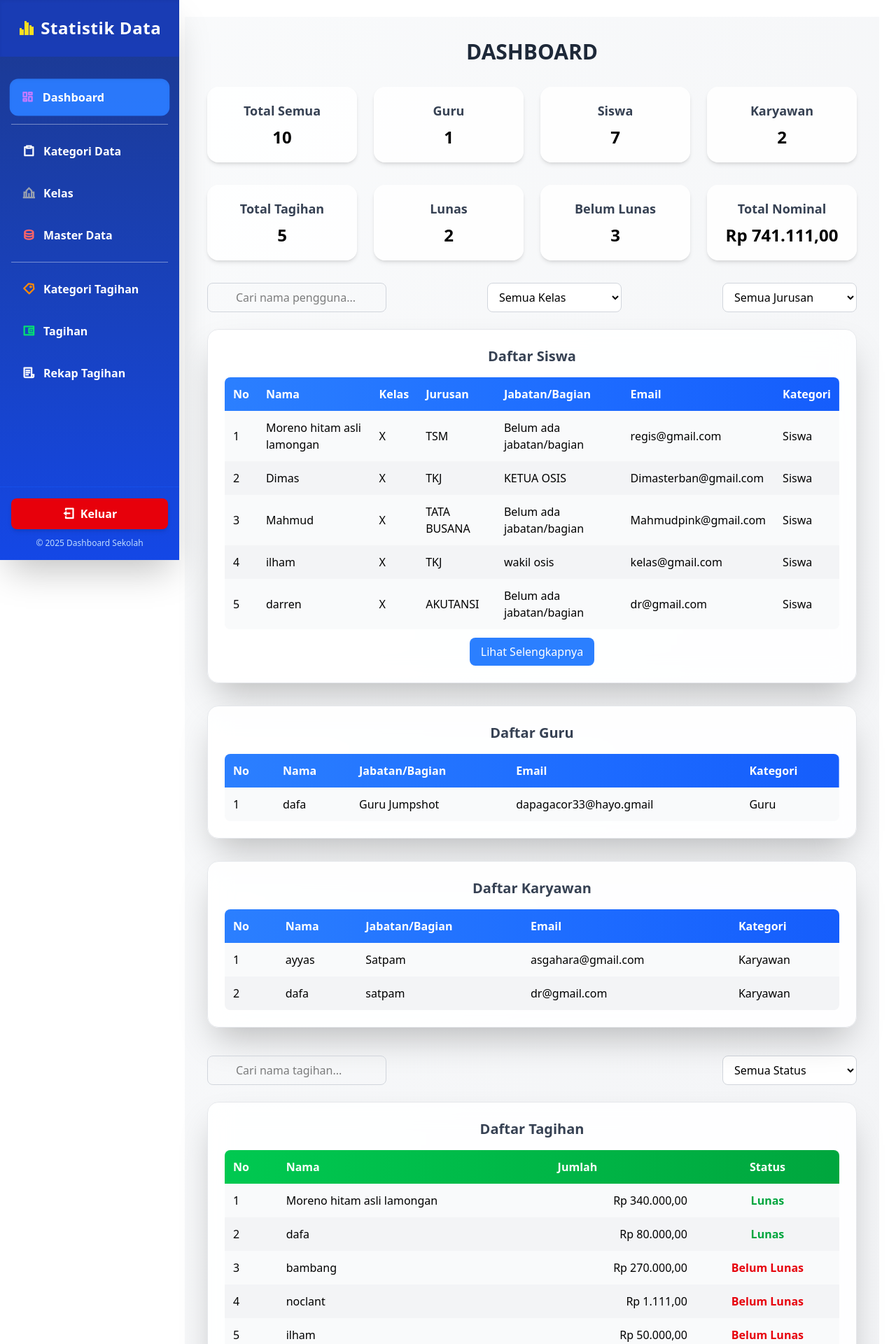
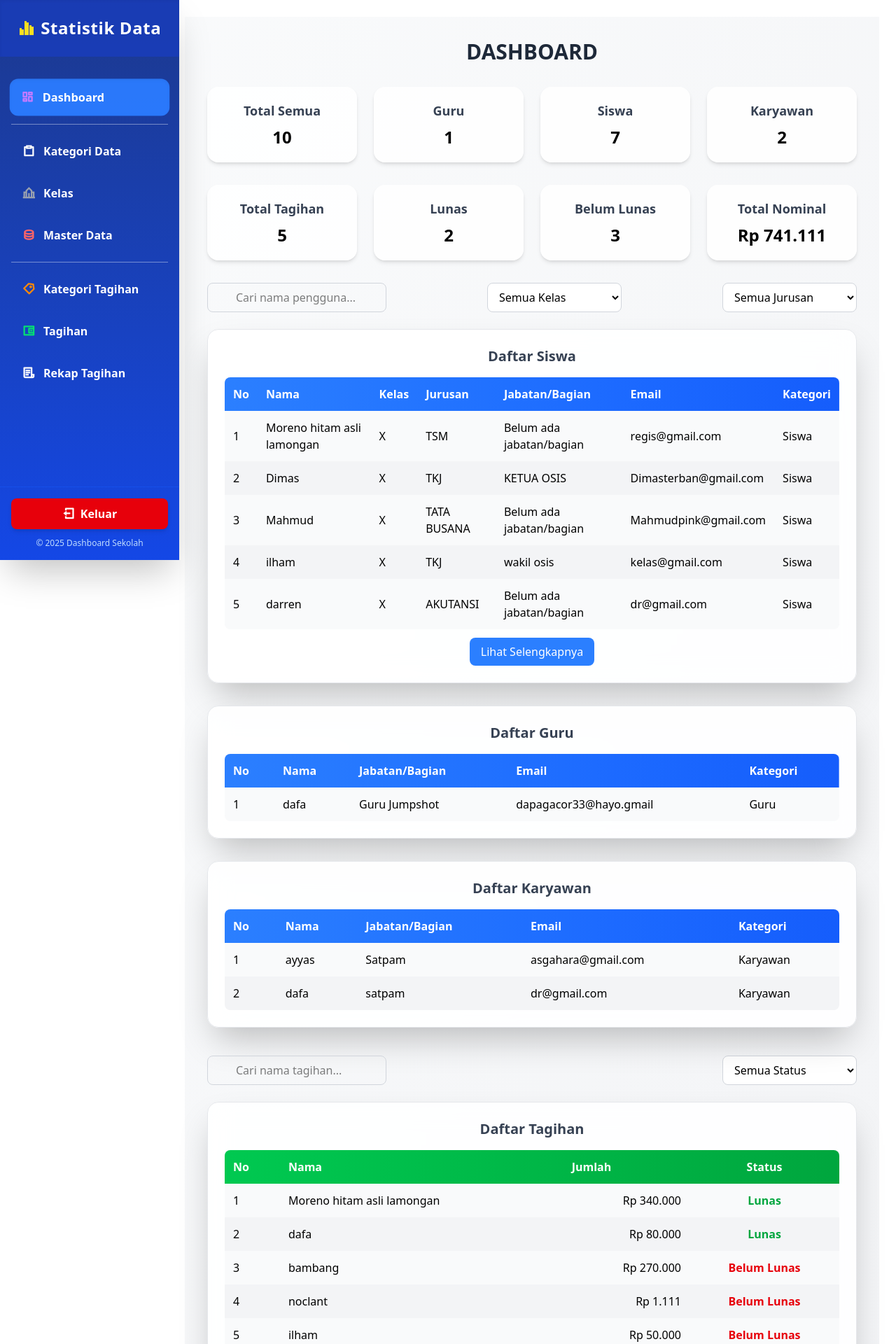
Before and after one commit to andrescrenshot/Kelompok-1, a React (Vite) app: page /Dasboard in a window 1280 px wide. Shown: the top 1920 px of the page at 70% size. Built offline with nearby package versions, Linux system fonts and the light colour scheme; data requests are answered from the project's data file.

Commit message:
Kelompok 1

```diff
--- a/src/component/Dasboard.jsx
+++ b/src/component/Dasboard.jsx
@@ -9,14 +9,12 @@ const Dashboard = () => {
   const [search, setSearch] = useState("");
   const [visible, setVisible] = useState(false);
 
-  // SHOW ALL TABEL
   const [showAll, setShowAll] = useState({
     Siswa: false,
     Guru: false,
     Karyawan: false,
   });
 
-  // FILTER TAGIHAN
   const [searchTagihan, setSearchTagihan] = useState("");
   const [filterStatus, setFilterStatus] = useState("Semua");
 
@@ -37,7 +35,12 @@ const Dashboard = () => {
   const fetchTagihan = async () => {
     try {
       const res = await axios.get(API_TAGIHAN);
-      setTagihan(res.data || []);
+      // Pastikan semua jumlah dibulatkan
+      const cleanData = res.data.map((t) => ({
+        ...t,
+        jumlah: Math.round(t.jumlah || 0),
+      }));
+      setTagihan(cleanData);
     } catch (err) {
       console.error("Gagal ambil data tagihan:", err);
     }
@@ -50,35 +53,21 @@ const Dashboard = () => {
   }, []);
 
   // Statistik Pengguna
-  const totalGuru = data.filter(
-    (d) => (d.kategori || "").trim() === "Guru"
-  ).length;
-  const totalSiswa = data.filter(
-    (d) => (d.kategori || "").trim() === "Siswa"
-  ).length;
-  const totalKaryawan = data.filter(
-    (d) => (d.kategori || "").trim() === "Karyawan"
-  ).length;
+  const totalGuru = data.filter((d) => (d.kategori || "").trim() === "Guru").length;
+  const totalSiswa = data.filter((d) => (d.kategori || "").trim() === "Siswa").length;
+  const totalKaryawan = data.filter((d) => (d.kategori || "").trim() === "Karyawan").length;
   const totalSemua = data.length;
 
   // Statistik Tagihan
   const totalTagihan = tagihan.length;
-  const totalLunas = tagihan.filter(
-    (t) => (t.status || "").trim() === "Lunas"
-  ).length;
-  const totalBelumLunas = tagihan.filter(
-    (t) => (t.status || "").trim() === "Belum Lunas"
-  ).length;
-  const totalNominal = tagihan.reduce(
-    (sum, t) => sum + Number(t.jumlah || 0),
-    0
-  );
+  const totalLunas = tagihan.filter((t) => (t.status || "").trim() === "Lunas").length;
+  const totalBelumLunas = tagihan.filter((t) => (t.status || "").trim() === "Belum Lunas").length;
+  const totalNominal = tagihan.reduce((sum, t) => sum + Math.round(t.jumlah || 0), 0);
 
   // Filter Siswa
   const filterSiswa = () =>
     data.filter((d) => {
       if ((d.kategori || "").trim() !== "Siswa") return false;
-
       return (
         (filterKelas === "Semua" || d.kelas === filterKelas) &&
         (filterJurusan === "Semua" || d.jurusan === filterJurusan) &&
@@ -116,9 +105,9 @@ const Dashboard = () => {
     new Intl.NumberFormat("id-ID", {
       style: "currency",
       currency: "IDR",
-    }).format(num || 0);
+      maximumFractionDigits: 0, // **hapus desimal**
+    }).format(Math.round(num || 0));
 
-  // Komponen Tabel Pengguna
   const TableUsers = ({ title, kategori }) => {
     let filtered = [];
     if (kategori === "Siswa") filtered = filterSiswa();
@@ -151,9 +140,7 @@ const Dashboard = () => {
                 displayed.map((item, i) => (
                   <tr
                     key={item.id || i}
-                    className={`${
-                      i % 2 === 0 ? "bg-gray-50" : "bg-gray-100"
-                    } hover:bg-blue-50 transition`}
+                    className={`${i % 2 === 0 ? "bg-gray-50" : "bg-gray-100"} hover:bg-blue-50 transition`}
                   >
                     <td className="p-3">{i + 1}</td>
                     <td className="p-3">{item.nama}</td>
@@ -166,10 +153,7 @@ const Dashboard = () => {
                 ))
               ) : (
                 <tr>
-                  <td
-                    colSpan={isSiswa ? 7 : 5}
-                    className="p-4 text-center text-gray-500 italic"
-                  >
+                  <td colSpan={isSiswa ? 7 : 5} className="p-4 text-center text-gray-500 italic">
                     Tidak ada data
                   </td>
                 </tr>
@@ -181,14 +165,10 @@ const Dashboard = () => {
         {filtered.length > 5 && (
           <div className="text-center mt-3">
             <button
-              onClick={() =>
-                setShowAll((prev) => ({ ...prev, [kategori]: !prev[kategori] }))
-              }
+              onClick={() => setShowAll((prev) => ({ ...prev, [kategori]: !prev[kategori] }))}
               className="px-4 py-2 bg-blue-500 text-white rounded-lg"
             >
-              {showAll[kategori]
-                ? "Tampilkan Lebih Sedikit"
-                : "Lihat Selengkapnya"}
+              {showAll[kategori] ? "Tampilkan Lebih Sedikit" : "Lihat Selengkapnya"}
             </button>
           </div>
         )}
@@ -196,7 +176,6 @@ const Dashboard = () => {
     );
   };
 
-  // TABLE TAGIHAN
   const TableTagihan = () => (
     <div className="bg-white/90 backdrop-blur-lg p-6 rounded-2xl shadow-2xl border border-gray-200">
       <h2 className="text-xl font-semibold mb-4 text-center text-gray-700">
@@ -218,19 +197,13 @@ const Dashboard = () => {
               filterDataTagihan().map((t, i) => (
                 <tr
                   key={t.id || i}
-                  className={`${
-                    i % 2 === 0 ? "bg-gray-50" : "bg-gray-100"
-                  } hover:bg-green-50 transition`}
+                  className={`${i % 2 === 0 ? "bg-gray-50" : "bg-gray-100"} hover:bg-green-50 transition`}
                 >
                   <td className="p-3">{i + 1}</td>
-                  <td className="p-3 ">{t.nama}</td>
+                  <td className="p-3">{t.nama}</td>
                   <td className="p-3 text-right">{formatRupiah(t.jumlah)}</td>
                   <td className="p-3 font-semibold text-center">
-                    <span
-                      className={
-                        t.status === "Lunas" ? "text-green-600" : "text-red-600"
-                      }
-                    >
+                    <span className={t.status === "Lunas" ? "text-green-600" : "text-red-600"}>
                       {t.status}
                     </span>
                   </td>
@@ -238,10 +211,7 @@ const Dashboard = () => {
               ))
             ) : (
               <tr>
-                <td
-                  colSpan="5"
-                  className="p-4 text-center text-gray-500 italic"
-                >
+                <td colSpan="5" className="p-4 text-center text-gray-500 italic">
                   Tidak ada data tagihan
                 </td>
               </tr>
@@ -253,32 +223,16 @@ const Dashboard = () => {
   );
 
   return (
-    <div
-      className={`transition-all duration-700 ${
-        visible ? "opacity-100" : "opacity-0"
-      }`}
-    >
+    <div className={`transition-all duration-700 ${visible ? "opacity-100" : "opacity-0"}`}>
       <div className="min-h-screen p-8 flex justify-center bg-gradient-to-br from-gray-50 to-gray-100">
         <div className="w-full max-w-7xl space-y-8">
-          <h1 className="text-3xl font-bold mb-8 text-center text-gray-800">
-            DASHBOARD
-          </h1>
+          <h1 className="text-3xl font-bold mb-8 text-center text-gray-800">DASHBOARD</h1>
 
           {/* Statistik Pengguna */}
           <div className="grid grid-cols-1 md:grid-cols-4 gap-6 mb-8">
-            {[
-              { label: "Total Semua", value: totalSemua },
-              { label: "Guru", value: totalGuru },
-              { label: "Siswa", value: totalSiswa },
-              { label: "Karyawan", value: totalKaryawan },
-            ].map((card, idx) => (
-              <div
-                key={idx}
-                className="bg-white/90 p-5 rounded-2xl shadow-md text-center"
-              >
-                <h2 className="text-lg font-semibold mb-2 text-gray-700">
-                  {card.label}
-                </h2>
+            {[{ label: "Total Semua", value: totalSemua }, { label: "Guru", value: totalGuru }, { label: "Siswa", value: totalSiswa }, { label: "Karyawan", value: totalKaryawan }].map((card, idx) => (
+              <div key={idx} className="bg-white/90 p-5 rounded-2xl shadow-md text-center">
+                <h2 className="text-lg font-semibold mb-2 text-gray-700">{card.label}</h2>
                 <p className="text-2xl font-bold">{card.value}</p>
               </div>
             ))}
@@ -286,52 +240,28 @@ const Dashboard = () => {
 
           {/* Statistik Tagihan */}
           <div className="grid grid-cols-1 md:grid-cols-4 gap-6 mb-8">
-            {[
-              { label: "Total Tagihan", value: totalTagihan },
-              { label: "Lunas", value: totalLunas },
-              { label: "Belum Lunas", value: totalBelumLunas },
-              { label: "Total Nominal", value: formatRupiah(totalNominal) },
-            ].map((card, idx) => (
-              <div
-                key={idx}
-                className="bg-white/90 p-5 rounded-2xl shadow-md text-center"
-              >
-                <h2 className="text-lg font-semibold mb-2 text-gray-700">
-                  {card.label}
-                </h2>
+            {[{ label: "Total Tagihan", value: totalTagihan }, { label: "Lunas", value: totalLunas }, { label: "Belum Lunas", value: totalBelumLunas }, { label: "Total Nominal", value: formatRupiah(totalNominal) }].map((card, idx) => (
+              <div key={idx} className="bg-white/90 p-5 rounded-2xl shadow-md text-center">
+                <h2 className="text-lg font-semibold mb-2 text-gray-700">{card.label}</h2>
                 <p className="text-2xl font-bold">{card.value}</p>
               </div>
             ))}
           </div>
 
-          {/* FILTER SISWA */}
+          {/* FILTER & TABEL */}
           <div className="flex flex-col md:flex-row justify-between items-center gap-3 mb-6">
             <div className="relative w-full md:w-64">
-              <input
-                type="text"
-                placeholder="Cari nama pengguna..."
-                value={search}
-                onChange={(e) => setSearch(e.target.value)}
-                className="w-full pl-10 pr-3 py-2 rounded-lg border border-gray-300"
-              />
+              <input type="text" placeholder="Cari nama pengguna..." value={search} onChange={(e) => setSearch(e.target.value)} className="w-full pl-10 pr-3 py-2 rounded-lg border border-gray-300" />
             </div>
 
-            <select
-              value={filterKelas}
-              onChange={(e) => setFilterKelas(e.target.value)}
-              className="w-full md:w-48 py-2 px-3 rounded-lg border border-gray-300 bg-white"
-            >
+            <select value={filterKelas} onChange={(e) => setFilterKelas(e.target.value)} className="w-full md:w-48 py-2 px-3 rounded-lg border border-gray-300 bg-white">
               <option value="Semua">Semua Kelas</option>
               <option value="X">X</option>
               <option value="XI">XI</option>
               <option value="XII">XII</option>
             </select>
 
-            <select
-              value={filterJurusan}
-              onChange={(e) => setFilterJurusan(e.target.value)}
-              className="w-full md:w-48 py-2 px-3 rounded-lg border border-gray-300 bg-white"
-            >
+            <select value={filterJurusan} onChange={(e) => setFilterJurusan(e.target.value)} className="w-full md:w-48 py-2 px-3 rounded-lg border border-gray-300 bg-white">
               <option value="Semua">Semua Jurusan</option>
               <option value="TKJ">TKJ</option>
               <option value="TSM">TSM</option>
@@ -340,41 +270,26 @@ const Dashboard = () => {
             </select>
           </div>
 
-          {/* TABEL USER */}
           <TableUsers title="Daftar Siswa" kategori="Siswa" />
           <TableUsers title="Daftar Guru" kategori="Guru" />
           <TableUsers title="Daftar Karyawan" kategori="Karyawan" />
 
-          {/* FILTER TAGIHAN */}
           <div className="flex flex-col md:flex-row justify-between items-center gap-3 mb-6 mt-10">
             <div className="relative w-full md:w-64">
-              <input
-                type="text"
-                placeholder="Cari nama tagihan..."
-                value={searchTagihan}
-                onChange={(e) => setSearchTagihan(e.target.value)}
-                className="w-full pl-10 pr-3 py-2 rounded-lg border border-gray-300"
-              />
+              <input type="text" placeholder="Cari nama tagihan..." value={searchTagihan} onChange={(e) => setSearchTagihan(e.target.value)} className="w-full pl-10 pr-3 py-2 rounded-lg border border-gray-300" />
             </div>
 
-            <select
-              value={filterStatus}
-              onChange={(e) => setFilterStatus(e.target.value)}
-              className="w-full md:w-48 py-2 px-3 rounded-lg border border-gray-300 bg-white"
-            >
+            <select value={filterStatus} onChange={(e) => setFilterStatus(e.target.value)} className="w-full md:w-48 py-2 px-3 rounded-lg border border-gray-300 bg-white">
               <option value="Semua">Semua Status</option>
               <option value="Lunas">Lunas</option>
               <option value="Belum Lunas">Belum Lunas</option>
             </select>
           </div>
 
-          {/* TABEL TAGIHAN */}
           <TableTagihan />
         </div>
       </div>
-      <p className="text-center text-gray-500 text-sm pt-6">
-        © {new Date().getFullYear()} Dashboard Sekolah — dibuat dengan 💙
-      </p>
+      <p className="text-center text-gray-500 text-sm pt-6">© {new Date().getFullYear()} Dashboard Sekolah — dibuat dengan 💙</p>
     </div>
   );
 };
--- a/src/tagihan/RekapTagihan.jsx
+++ b/src/tagihan/RekapTagihan.jsx
@@ -10,7 +10,14 @@ function RekapTagihan() {
   const getTagihan = async () => {
     try {
       const res = await axios.get(API_TAGIHAN);
-      setTagihan(res.data);
+
+      // Pastikan semua jumlah dibulatkan
+      const cleanData = res.data.map((t) => ({
+        ...t,
+        jumlah: Math.round(t.jumlah), // HAPUS DESIMAL
+      }));
+
+      setTagihan(cleanData);
     } catch (err) {
       console.error(err);
     }
@@ -21,13 +28,14 @@ function RekapTagihan() {
     setTimeout(() => setVisible(true), 200);
   }, []);
 
-  // Hitung total
+  // Hitung total tanpa desimal
   const totalLunas = tagihan
     .filter((t) => t.status === "Lunas")
-    .reduce((a, b) => a + b.jumlah, 0);
+    .reduce((a, b) => a + Math.round(b.jumlah), 0);
+
   const totalBelum = tagihan
     .filter((t) => t.status === "Belum Lunas")
-    .reduce((a, b) => a + b.jumlah, 0);
+    .reduce((a, b) => a + Math.round(b.jumlah), 0);
 
   return (
     <div
@@ -46,7 +54,7 @@ function RekapTagihan() {
             <div className="flex-1 bg-white p-6 rounded-lg shadow-md text-center">
               <h2 className="text-xl font-semibold text-gray-700">Total Lunas</h2>
               <p className="text-2xl font-bold text-green-600">
-                Rp {totalLunas.toLocaleString()}
+                Rp {Math.round(totalLunas).toLocaleString()}
               </p>
             </div>
             <div className="flex-1 bg-white p-6 rounded-lg shadow-md text-center">
@@ -54,7 +62,7 @@ function RekapTagihan() {
                 Total Belum Lunas
               </h2>
               <p className="text-2xl font-bold text-red-600">
-                Rp {totalBelum.toLocaleString()}
+                Rp {Math.round(totalBelum).toLocaleString()}
               </p>
             </div>
           </div>
@@ -83,7 +91,9 @@ function RekapTagihan() {
                       <td className="p-3">{idx + 1}</td>
                       <td className="p-3">{t.nama}</td>
                       <td className="p-3">{t.jenis_tagihan}</td>
-                      <td className="p-3 text-right">Rp {t.jumlah.toLocaleString()}</td>
+                      <td className="p-3 text-right">
+                        Rp {Math.round(t.jumlah).toLocaleString()}
+                      </td>
                       <td className="text-center">
                         <span
                           className={`px-3 py-1 rounded-full text-sm font-semibold ${
--- a/src/tagihan/Tagihan.jsx
+++ b/src/tagihan/Tagihan.jsx
@@ -25,7 +25,12 @@ function Tagihan() {
   const getData = async () => {
     try {
       const res = await axios.get(API_TAGIHAN);
-      setData(res.data);
+      // Pastikan jumlah dibulatkan
+      const cleanData = res.data.map((t) => ({
+        ...t,
+        jumlah: Math.round(t.jumlah || 0),
+      }));
+      setData(cleanData);
     } catch (err) {
       console.error("Gagal mengambil data tagihan:", err);
     }
@@ -48,14 +53,14 @@ function Tagihan() {
     setTimeout(() => setVisible(true), 200);
   }, []);
 
-  const filteredData =
-    filter === "Semua" ? data : data.filter((item) => item.status === filter);
+  const filteredData = filter === "Semua" ? data : data.filter((item) => item.status === filter);
 
   const formatRupiah = (num) =>
     new Intl.NumberFormat("id-ID", {
       style: "currency",
       currency: "IDR",
-    }).format(num || 0);
+      maximumFractionDigits: 0, // Hapus desimal
+    }).format(Math.round(num || 0));
 
   // Format input jumlah jadi Rp saat mengetik
   const formatInputRupiah = (num) => {
@@ -64,7 +69,8 @@ function Tagihan() {
       style: "currency",
       currency: "IDR",
       minimumFractionDigits: 0,
-    }).format(num);
+      maximumFractionDigits: 0,
+    }).format(Math.round(num));
   };
 
   const handleChange = (e) => {
@@ -86,6 +92,7 @@ function Tagihan() {
     try {
       await axios.post(API_TAGIHAN, {
         ...formData,
+        jumlah: Math.round(formData.jumlah), // pastikan disimpan bulat
         id: `t${Date.now()}`,
       });
       Swal.fire("Berhasil!", "Tagihan berhasil ditambahkan.", "success");
@@ -142,7 +149,7 @@ function Tagihan() {
       <div className="min-h-screen p-8 flex justify-center bg-gradient-to-br from-gray-50 to-gray-100">
         <div className="w-full max-w-7xl space-y-8">
           <h1 className="text-3xl font-bold text-center flex items-center justify-center gap-2 text-gray-800">
-            <i className=""></i> TAGIHAN
+            TAGIHAN
           </h1>
 
           <div className="bg-white/90 backdrop-blur-lg p-6 rounded-2xl shadow-2xl border border-gray-200">
@@ -195,18 +202,18 @@ function Tagihan() {
                         <td className="p-3 flex justify-center gap-2 flex-wrap">
                           {item.status === "Belum Lunas" ? (
                             <button onClick={() => handleUpdateStatus(item.id, "Lunas")} className="bg-green-500 hover:bg-green-600 text-white px-3 py-1 rounded-lg">
-                              <i className="ri-check-line"></i> Lunas
+                              Lunas
                             </button>
                           ) : (
                             <button onClick={() => handleUpdateStatus(item.id, "Belum Lunas")} className="bg-yellow-500 hover:bg-yellow-600 text-white px-3 py-1 rounded-lg">
-                              <i className="ri-refresh-line"></i> Reset
+                              Reset
                             </button>
                           )}
                           <button onClick={() => navigate(`/EditTagihan/${item.id}`)} className="bg-blue-500 hover:bg-blue-600 text-white px-3 py-1 rounded-lg">
-                            <i className="ri-edit-line"></i> Edit
+                            Edit
                           </button>
                           <button onClick={() => handleDelete(item.id)} className="bg-red-500 hover:bg-red-600 text-white px-3 py-1 rounded-lg">
-                            <i className="ri-delete-bin-line"></i> Hapus
+                            Hapus
                           </button>
                         </td>
                       </tr>
```
